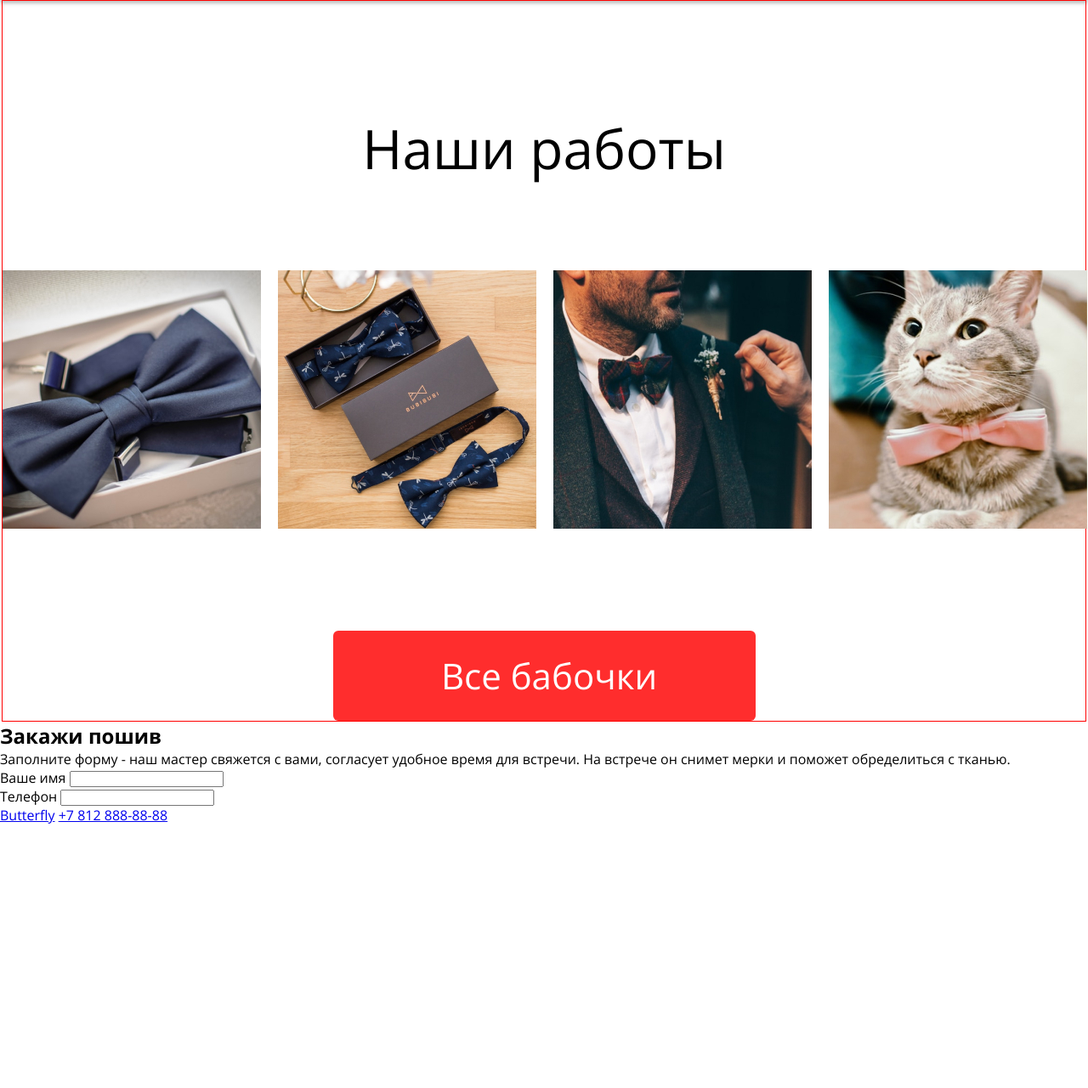
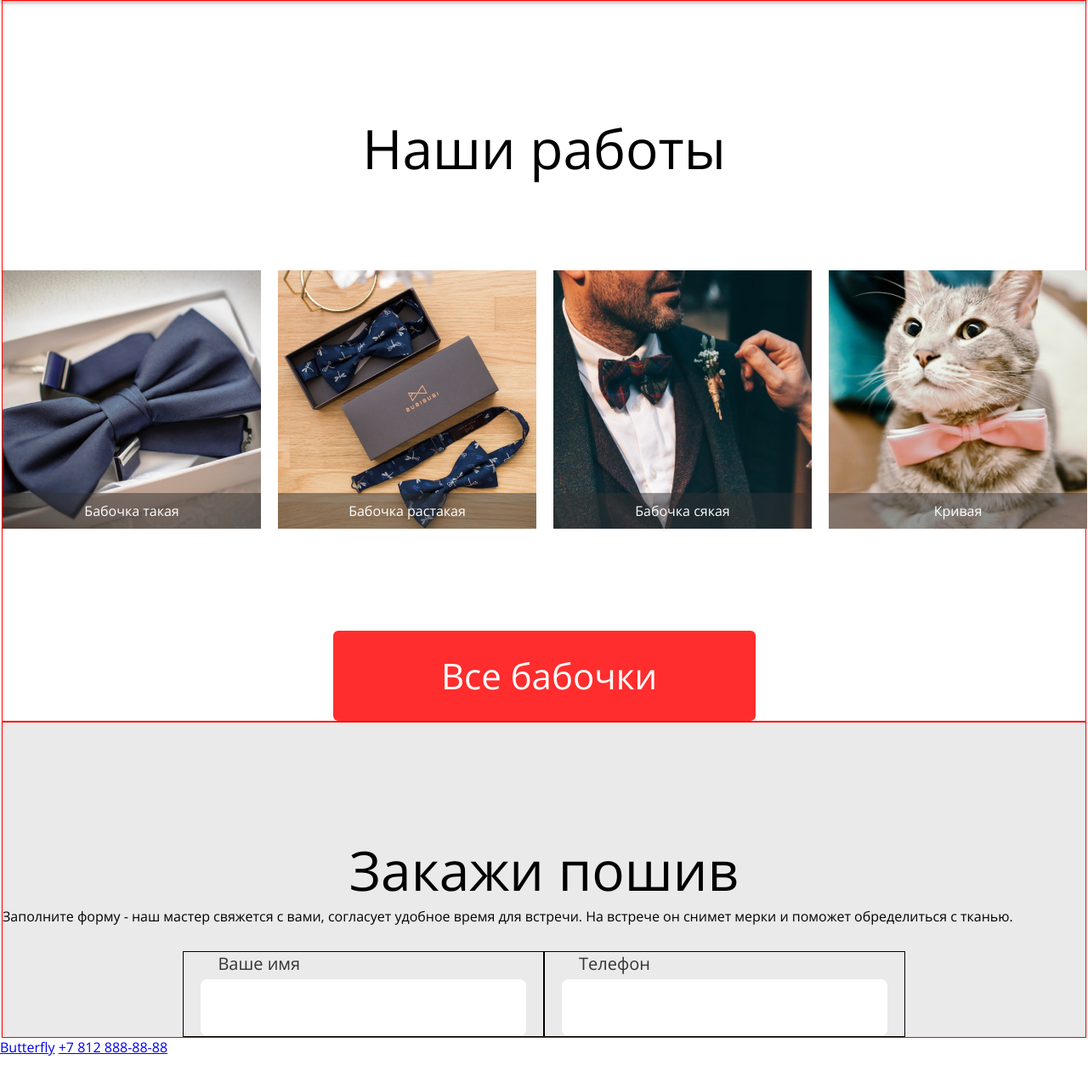
Before and after one commit to MisterDaker/butterfly-shop-avdeev, a website: page www/index.html in a window 1280 px wide. Shown: the part 940-2220 px from the top of the page at 85% size. Before the commit the page ends 1976 px from the top, so only its background shows below. Drawn offline with Linux system fonts and the light colour scheme.

Commit message:
Сделал подписи картинкам

```diff
--- a/src/styles/blocks/_features.scss
+++ b/src/styles/blocks/_features.scss
@@ -18,14 +18,27 @@
 
 .features-visual {
   display: flex;
-  align-items: center;
   margin-bottom: 120px;
 }
 
 .features-visual-wrap {
   position: relative;
+  margin-right: 20px;
+}
+
+.features-img-desc {
+  position: absolute;
+  left: 0;
+  bottom: 0;
+  width: 100%;
+  padding: 10px;
+  color: $color-white;
+  background-color: rgba($color-dark, .5);
 }
 
 .features-picture {
-  margin-right: 20px;
+  display: block;
+  background-size: contain;
+  background-repeat: no-repeat;
+  background-position: center;
 }
--- a/src/styles/blocks/_form.scss
+++ b/src/styles/blocks/_form.scss
@@ -1,3 +1,21 @@
+.order-form {
+  background-color: rgba(51, 51, 51, .1);
+}
+
+.order-form-inner {
+  @include inner;
+}
+
+.order-form-title {
+  font-family: $font-open;
+  font-style: normal;
+  font-weight: 400;
+  font-size: 64px;
+  line-height: 87px;
+  text-align: center;
+  margin-top: 130px;
+}
+
 .form {
   display: flex;
   flex-wrap: wrap;
@@ -9,8 +27,7 @@
   flex-basis: 100%;
   margin-top: 30px;
   padding: 0 $gap;
-  // background-color: base-dark;
-  // border: 1px solid #000;
+  border: 1px solid #000;
 }
 
 .form-field-half {
--- a/src/styles/style.scss
+++ b/src/styles/style.scss
@@ -10,3 +10,4 @@
 @import "blocks/_promo";
 @import "blocks/_header";
 @import "blocks/_menu";
+@import "blocks/_form";
--- a/www/index.html
+++ b/www/index.html
@@ -47,18 +47,30 @@
       <div class="features-inner">
         <h2 class="features-title">Наши работы</h2>
         <div class="features-visual">
-          <img src="images/butterfly.jpg" alt="Синяя бабочка" class="features-picture">
-          <img src="images/butterflybox.jpg" alt="Бабочки и коробки" class="features-picture">
-          <img src="images/manbutterfly.jpg" alt="Бабочка на мужчине" class="features-picture">
-          <img src="images/cat.jpg" alt="Бабочка на коте" class="features-picture">
+          <div class="features-visual-wrap">
+            <img src="images/butterfly.jpg" alt="Синяя бабочка" class="features-picture">
+            <p class="features-img-desc">Бабочка такая</p>
+          </div>
+          <div class="features-visual-wrap">
+            <img src="images/butterflybox.jpg" alt="Бабочки и коробки" class="features-picture">
+            <p class="features-img-desc">Бабочка растакая</p>
+          </div>
+          <div class="features-visual-wrap">
+            <img src="images/manbutterfly.jpg" alt="Бабочка на мужчине" class="features-picture">
+            <p class="features-img-desc">Бабочка сякая</p>
+          </div>
+          <div class="features-visual-wrap">
+            <img src="images/cat.jpg" alt="Бабочка на коте" class="features-picture">
+            <p class="features-img-desc">Кривая</p>
+          </div>
         </div>
         <a href="#" class="btn">Все бабочки</a>
       </div>
     </section>
 
-    <section class="order">
-      <div class="order-inner">
-        <h2 class="order-title">Закажи пошив</h2>
+    <section class="order-form">
+      <div class="order-form-inner">
+        <p class="order-form-title">Закажи пошив</p>
         <p>Заполните форму - наш мастер свяжется с вами, согласует удобное время для встречи. На встрече он снимет мерки
           и поможет обределиться с тканью.</p>
 
```
Also changed, not shown: www/style/style.css.
